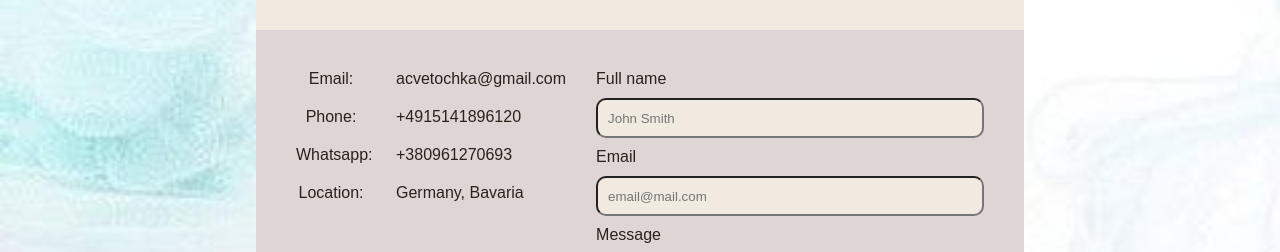
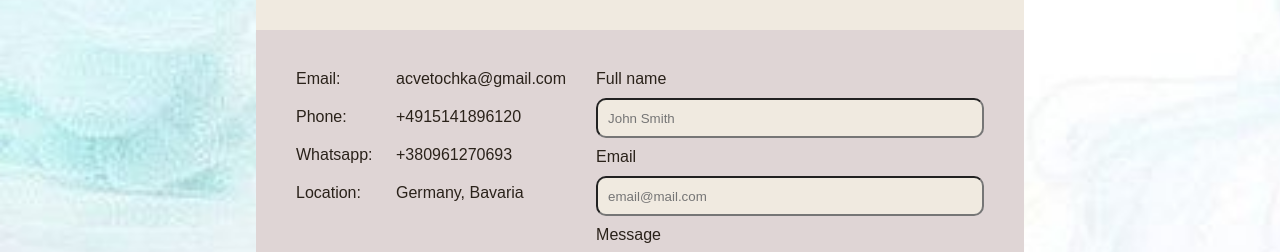
Before and after one commit to acvetochka/handmade-shop, a Next.js app: page /en in a window 1280 px wide. Shown: the part 1908-2160 px from the top of the page. Built offline with nearby package versions, Linux system fonts and the light colour scheme; no server answers.

Commit message:
change ContactSection

```diff
--- a/package.json
+++ b/package.json
@@ -24,6 +24,8 @@
     "react-dom": "^19.0.0",
     "react-hook-form": "^7.60.0",
     "react-i18next": "^15.5.1",
+    "react-icons": "^5.5.0",
+    "react-responsive": "^10.0.1",
     "react-scroll": "^1.9.3"
   },
   "devDependencies": {
--- a/src/sections/ContactSection/ContactSection.styles.tsx
+++ b/src/sections/ContactSection/ContactSection.styles.tsx
@@ -42,3 +42,7 @@ export const itemStyled = css`
     width: 70px;
   }
 `;
+
+export const textStyled = css`
+  text-align: start;
+`;
--- a/src/sections/ContactSection/ContactSection.tsx
+++ b/src/sections/ContactSection/ContactSection.tsx
@@ -7,6 +7,7 @@ import {
   contactWrapper,
   itemStyled,
   listStyled,
+  textStyled,
 } from "./ContactSection.styles";
 import { JSX } from "react";
 import contacts from "@/data/contacts.json";
@@ -19,12 +20,12 @@ export const ContactSection = (): JSX.Element => {
           <ul css={listStyled}>
             {contacts.map(({ name, type, link }, id) => (
               <li css={itemStyled} key={id}>
-                <p>{type}:</p>
+                <p css={textStyled}>{type}:</p>
                 <a href={link}>{name}</a>
               </li>
             ))}
             <li css={itemStyled}>
-              <p>Location:</p>
+              <p css={textStyled}>Location:</p>
               <span>Germany, Bavaria</span>
             </li>
           </ul>
```
Also changed, not shown: src/sections/index.ts (line endings or trailing spaces), 1 other file (tests, documents, lock files or other folders).
